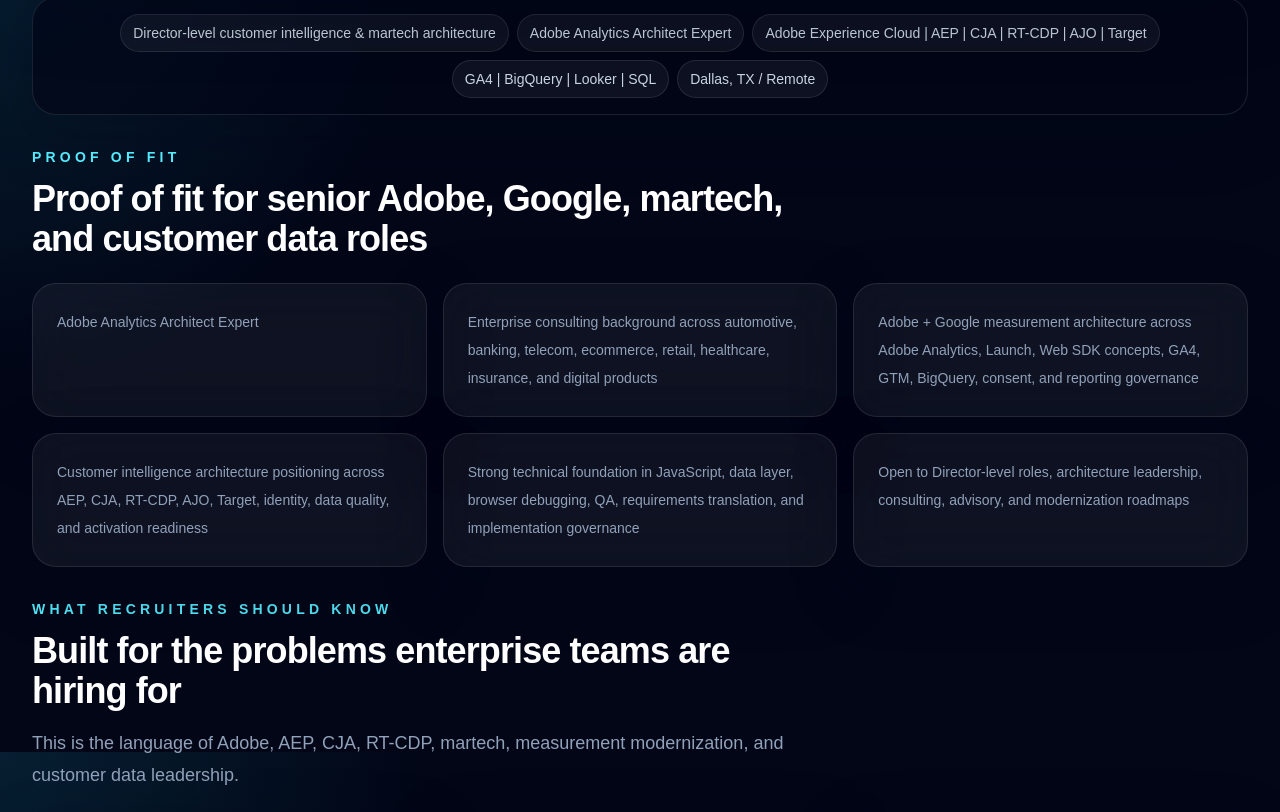
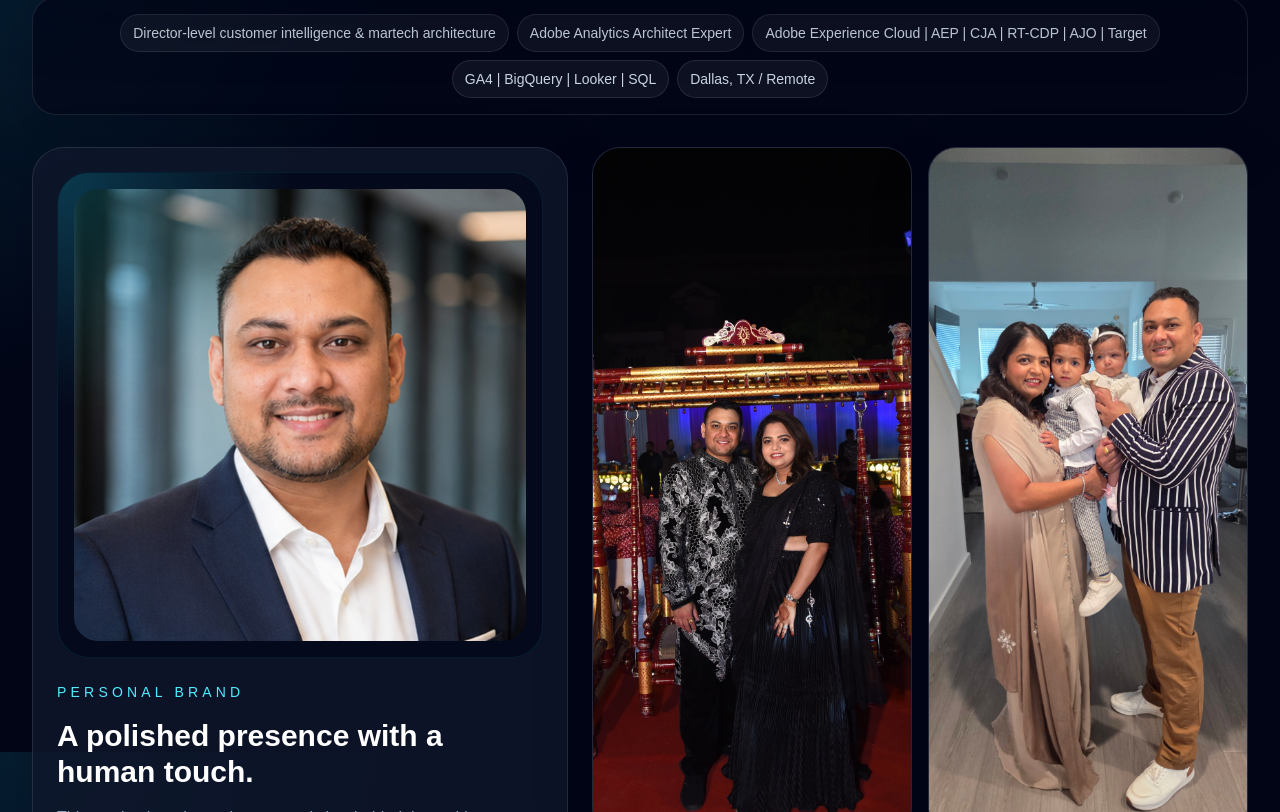
Before and after one commit to dhanesh939/portfolio, a Next.js app: page / in a window 1280 px wide. Shown: the part 848-1660 px from the top of the page. Built offline with nearby package versions, Linux system fonts and the light colour scheme.

Commit message:
Restore homepage gallery section

```diff
--- a/src/app/page.tsx
+++ b/src/app/page.tsx
@@ -4,6 +4,7 @@
 import { CTASection } from "@/components/CTASection";
 import { FrameworkFlow } from "@/components/FrameworkFlow";
 import { Hero } from "@/components/Hero";
+import { ImageGallery } from "@/components/ImageGallery";
 import { IndustryLabCard } from "@/components/IndustryLabCard";
 import { ProofBar } from "@/components/ProofBar";
 import { SectionHeader } from "@/components/SectionHeader";
@@ -56,6 +57,7 @@
       />
 
       <ProofBar items={proofItems} />
+      <ImageGallery />
 
       <section className="space-y-6">
         <SectionHeader
```
